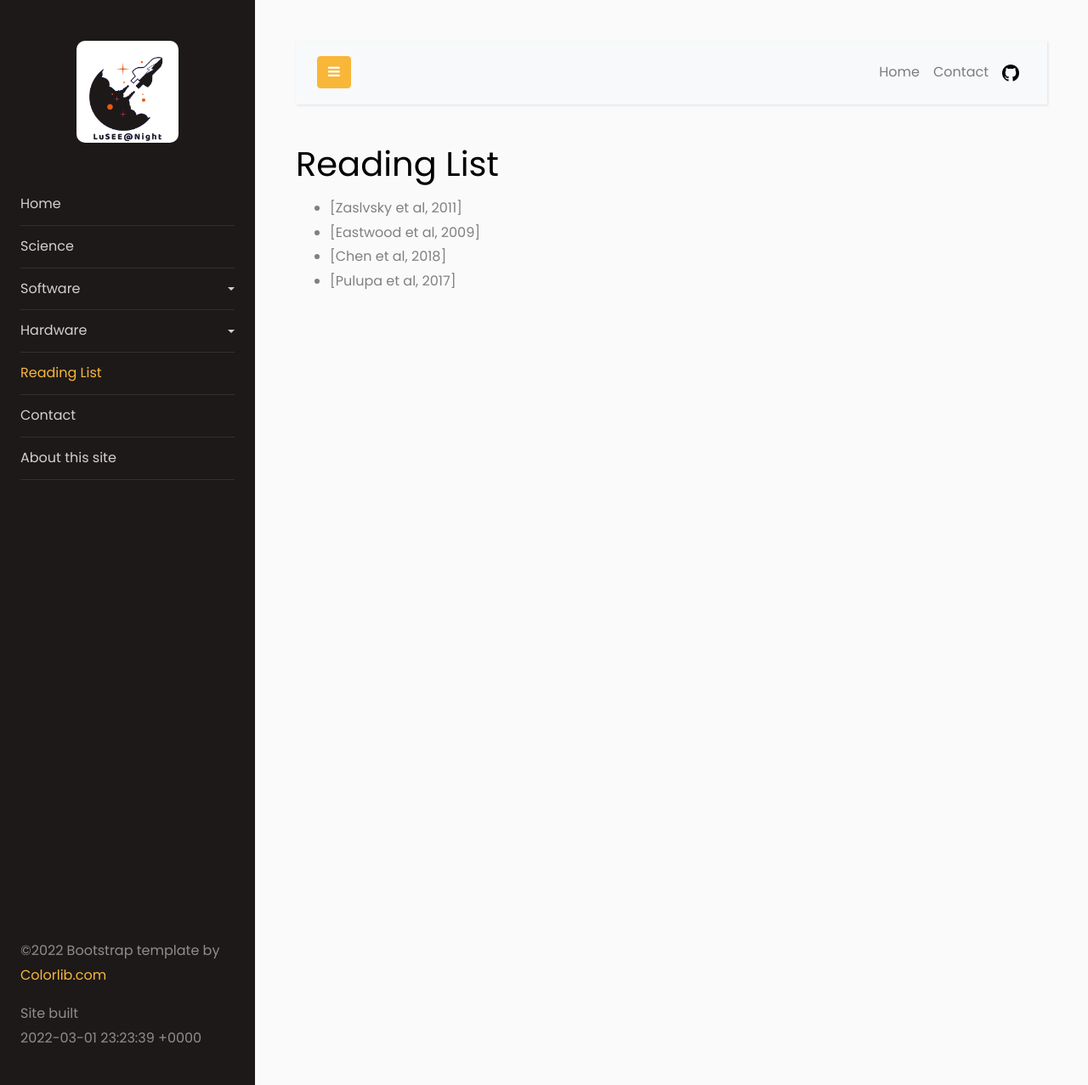
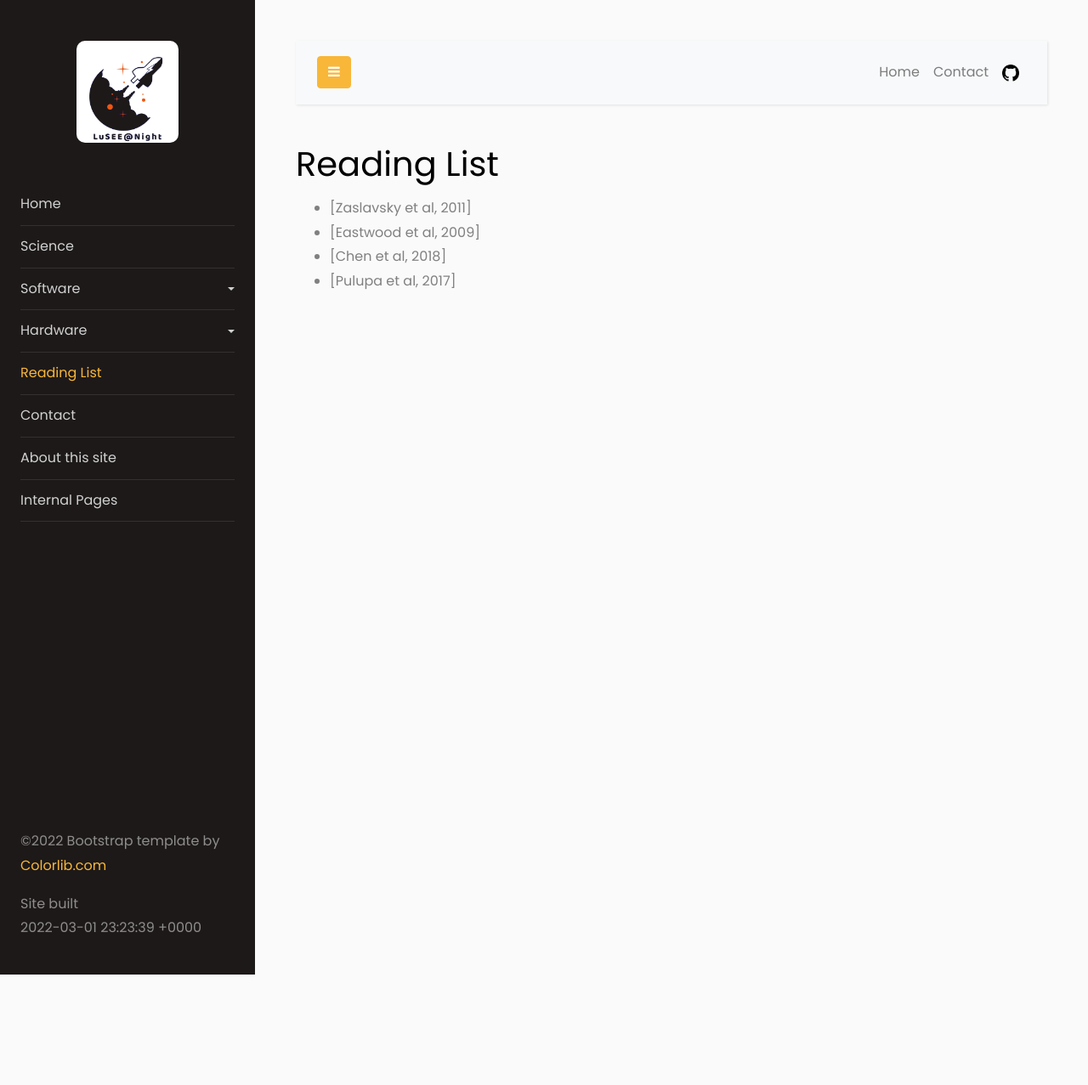
Before and after one commit to lusee-night/lusee-night.github.io, a Jekyll site: the page built from _content/reading.md, in a window 1280 px wide. Shown: the whole page at 85% size. Built offline with Jekyll 4.4.1, drawn with Linux system fonts in a browser that asks for light colours; after the commit the page ends 1147 px from its top, so only the background shows below that.

Commit message:
Adding a stub of internal (restricted) pages

```diff
--- a/_config.yml
+++ b/_config.yml
@@ -5,6 +5,10 @@ collections:
   content:
     output: true
     permalink: /content/:title.html
+
+  internal:
+    output: true
+    permalink: /internal/:title.html
 
 exclude:
   - .sass-cache/
--- a/_content/reading.md
+++ b/_content/reading.md
@@ -6,7 +6,7 @@ layout: base
 
 # Reading List
 
-* [Zaslvsky et al, 2011]
+* [Zaslavsky et al, 2011]
 * [Eastwood et al, 2009]
 * [Chen et al, 2018]
 * [Pulupa et al, 2017]
--- a/_includes/sidebar.md
+++ b/_includes/sidebar.md
@@ -10,8 +10,8 @@
             </li>
             <li {% if page.name contains 'software' -%}class="active"{%- endif -%}><!--  class="active" -->
 
-	            <a href="#homeSubmenu" data-toggle="collapse" aria-expanded="false" class="dropdown-toggle">Software</a>
-	            <ul class="collapse list-unstyled" id="homeSubmenu">
+	            <a href="#softwareSubmenu" data-toggle="collapse" aria-expanded="false" class="dropdown-toggle">Software</a>
+	            <ul class="collapse list-unstyled" id="softwareSubmenu">
                 <li>
                     <a href="{{ '/content/software_overview.html' | relative_url }}">Overview</a>
                 </li>
@@ -43,14 +43,15 @@
 
             <li {% if page.name=='about' -%}class="active"{%- endif -%}>
               <a href="{{ '/content/about.html' | relative_url }}">About this site</a>
-          </li>
+            </li>
+
+            <li {% if page.name=='about' -%}class="active"{%- endif -%}>
+              <a href="{{ '/internal/home.html' | relative_url }}">Internal Pages</a>
+            </li>
+
 	        </ul>
 
 
-          <ul>&nbsp;</ul>
-          <ul>&nbsp;</ul>
-          <ul>&nbsp;</ul>
-          <ul>&nbsp;</ul>
           <ul>&nbsp;</ul>
           <ul>&nbsp;</ul>
           <ul>&nbsp;</ul>
```
Also changed, not shown: _internal/home.md (added, +7 -0 lines), README.md.
